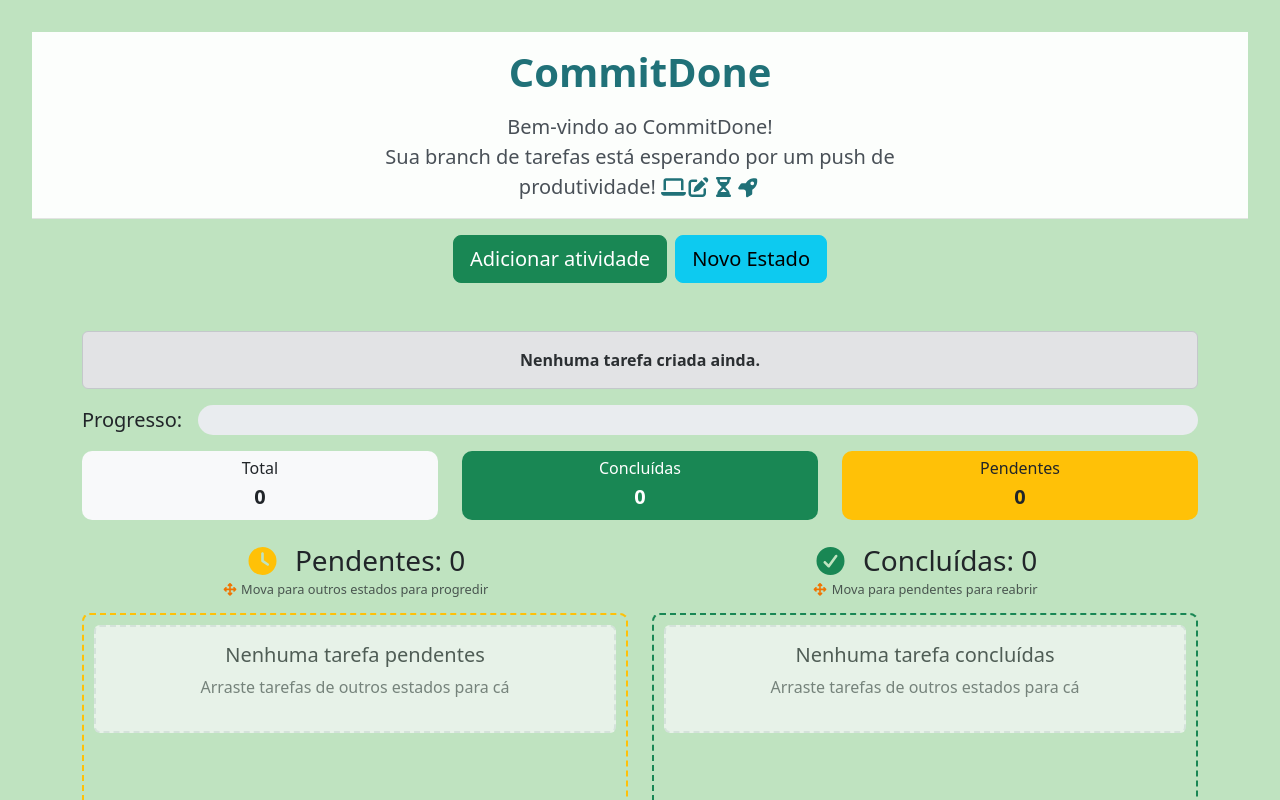
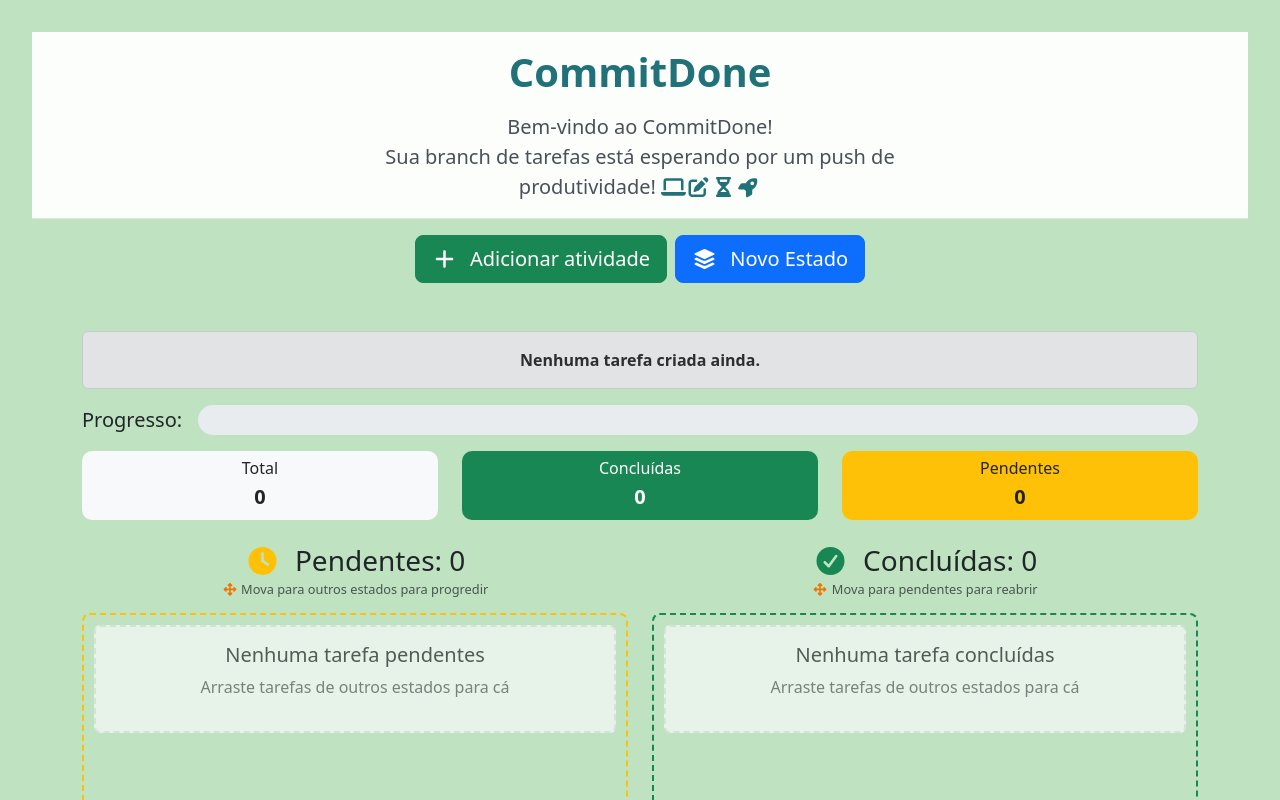
Before and after one commit to CaiaoCesar/To-Do-List, a Vue app: page / in a window 1280 px wide. Shown: the top 800 px of the page. Built offline with nearby package versions, Linux system fonts and the light colour scheme.

Commit message:
fix: Correção de icones.

```diff
--- a/src/components/TaskCard.vue
+++ b/src/components/TaskCard.vue
@@ -40,5 +40,4 @@ defineProps({
   state: Object
 });
 
-// Use suas funções existentes do TheTask.vue
 </script>
--- a/src/components/TheTask.vue
+++ b/src/components/TheTask.vue
@@ -47,7 +47,7 @@ function addCustomState() {
       <input id="stateName" class="swal2-input" placeholder="Nome do estado (ex: Em Andamento)">
       <input id="stateColor" type="color" class="swal2-input" value="#17a2b8">
       <select id="stateIcon" class="swal2-input">
-        <option value="gear">Configuração</option>
+        <option value="gear">Engrenagem</option>
         <option value="rocket">Foguete</option>
         <option value="clock">Relógio</option>
         <option value="hourglass">Ampulheta</option>
@@ -488,11 +488,12 @@ if (typeof window !== 'undefined') {
 <template>
   <div class="d-flex flex-column align-items-center mt-0 w-100">
     <div class="d-flex gap-2 mb-4">
-      <button type="button" class="btn btn-success btn-lg" data-bs-toggle="modal" data-bs-target="#modalSave">
+      <button type="button" class="btn btn-success btn-lg text-white" data-bs-toggle="modal" data-bs-target="#modalSave">
+        <FontAwesomeIcon icon="plus" class="text-white me-2" />
         Adicionar atividade
       </button>
-      <button type="button" class="btn btn-info btn-lg" @click="addCustomState">
-        <FontAwesomeIcon icon="plus" class="me-2" />
+      <button type="button" class="btn btn-primary btn-lg" @click="addCustomState">
+        <FontAwesomeIcon icon="layer-group" class="text-white me-2" />
         Novo Estado
       </button>
     </div>
--- a/src/main.js
+++ b/src/main.js
@@ -1,40 +1,66 @@
-import './assets/main.css'
+import './assets/main.css';
 
-import { createApp } from 'vue'
-import { createPinia } from 'pinia'
-import App from './App.vue'
+import { createApp } from 'vue';
+import { createPinia } from 'pinia';
+import App from './App.vue';
 
-import 'bootstrap/dist/css/bootstrap.min.css'
-import 'bootstrap/dist/js/bootstrap.bundle.min.js'
+import 'bootstrap/dist/css/bootstrap.min.css';
+import 'bootstrap/dist/js/bootstrap.bundle.min.js';
 
-// Font Awesome
-import { library } from '@fortawesome/fontawesome-svg-core'
-import { FontAwesomeIcon } from '@fortawesome/vue-fontawesome'
+import { library } from '@fortawesome/fontawesome-svg-core';
+import { FontAwesomeIcon } from '@fortawesome/vue-fontawesome';
 
-import { faThumbtack } from '@fortawesome/free-solid-svg-icons'
-import { faFlag } from '@fortawesome/free-solid-svg-icons'
-import { faCalendar } from '@fortawesome/free-solid-svg-icons'
-import { faAlignLeft } from '@fortawesome/free-solid-svg-icons'
-import { faClock } from '@fortawesome/free-solid-svg-icons'
-import { faCheckCircle } from '@fortawesome/free-solid-svg-icons'
-import { faGithub }  from '@fortawesome/free-brands-svg-icons'
-import { faLaptop } from '@fortawesome/free-solid-svg-icons'
-import { faRocket } from '@fortawesome/free-solid-svg-icons'
-import { faArrowsUpDownLeftRight } from '@fortawesome/free-solid-svg-icons'
-import { faHourglassHalf } from '@fortawesome/free-solid-svg-icons'
-import { faPenToSquare } from '@fortawesome/free-solid-svg-icons'
+import { faGithub } from '@fortawesome/free-brands-svg-icons';
 
-// Adicione os ícones que vai usar na library
-library.add(faThumbtack, faFlag, faCalendar, faAlignLeft, faClock, faCheckCircle, faGithub, faLaptop, faRocket, faArrowsUpDownLeftRight, faHourglassHalf, faPenToSquare)
+import {
+  faThumbtack,
+  faFlag,
+  faCalendar,
+  faAlignLeft,
+  faClock,
+  faCheckCircle,
+  faLaptop,
+  faRocket,
+  faArrowsUpDownLeftRight,
+  faHourglass,
+  faHourglassHalf,
+  faPenToSquare,
+  faPlus,
+  faLayerGroup,
+  faGear,
+  faStar,
+  faHeart,
+  faLightbulb,
+  faTrash
+} from '@fortawesome/free-solid-svg-icons';
 
-// Crie a app PRIMEIRO
-const app = createApp(App)
+library.add(
+  faThumbtack,
+  faFlag,
+  faCalendar,
+  faAlignLeft,
+  faClock,
+  faCheckCircle,
+  faGithub,
+  faLaptop,
+  faRocket,
+  faArrowsUpDownLeftRight,
+  faHourglass,
+  faHourglassHalf,
+  faPenToSquare,
+  faPlus,
+  faLayerGroup,
+  faGear,
+  faStar,
+  faHeart,
+  faLightbulb,
+  faTrash
+);
 
-// DEPOIS registre o componente
-app.component('FontAwesomeIcon', FontAwesomeIcon)
+const app = createApp(App);
 
-// DEPOIS use os plugins
-app.use(createPinia())
+app.component('FontAwesomeIcon', FontAwesomeIcon);
 
-// FINALMENTE monte a app
-app.mount('#app')
+app.use(createPinia());
+
+app.mount('#app');
```
